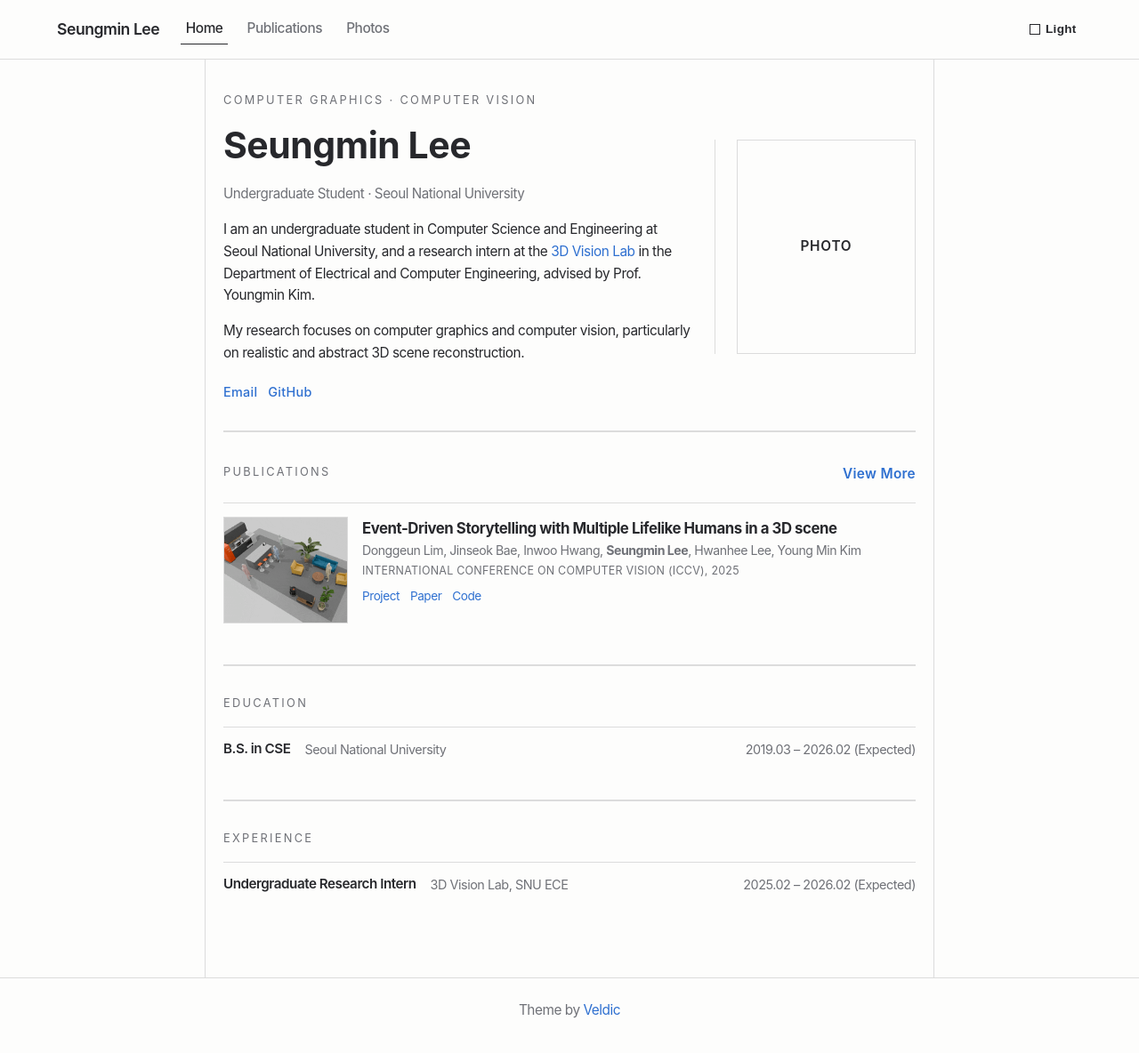
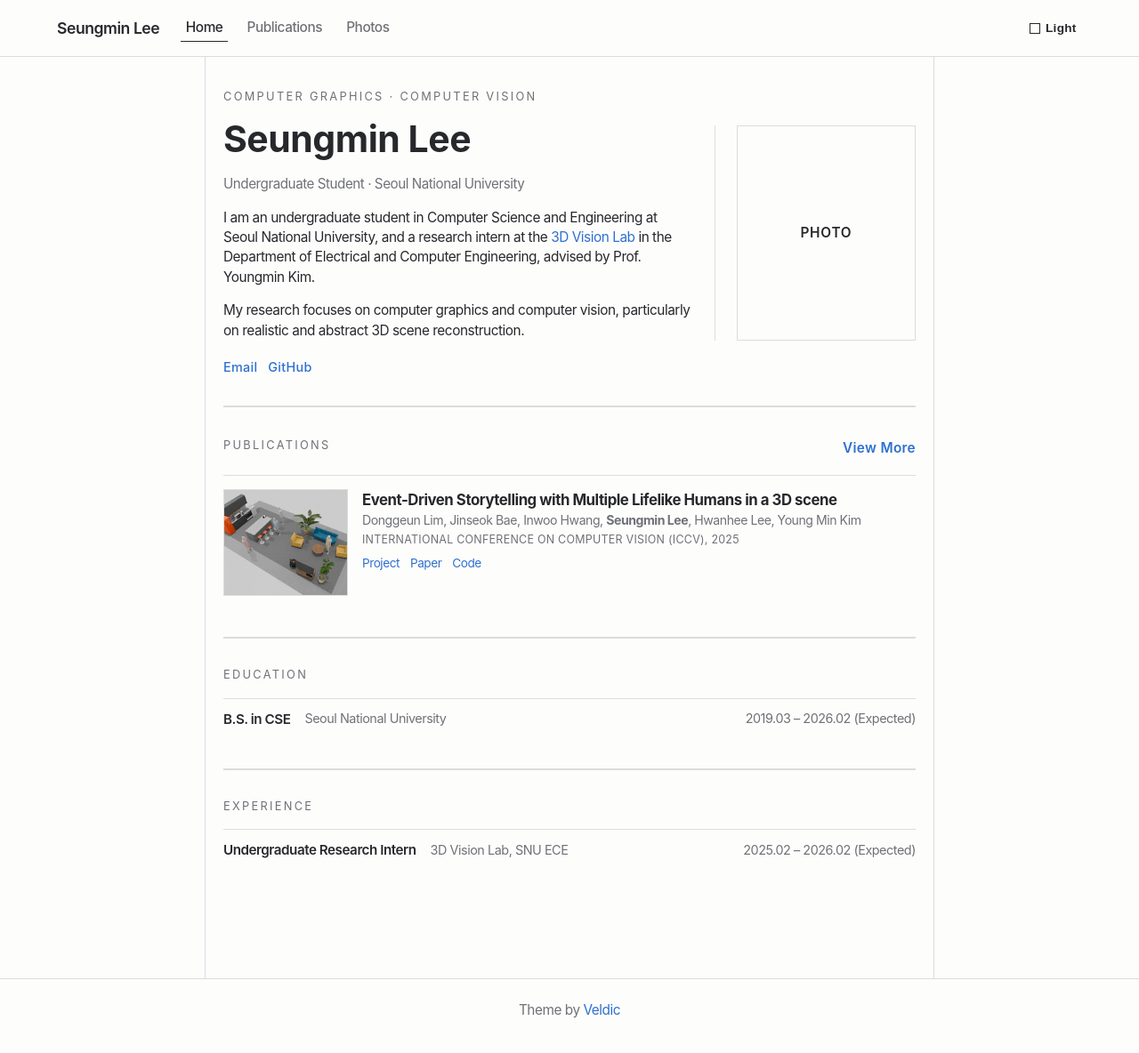
Before and after one commit to veldic/veldic.github.io, a Jekyll site: the page built from index.md, in a window 1280 px wide and 1187 px high. Shown: the top 1184 px of the window at 89% size. Built offline with Jekyll 4.4.1, drawn with Linux system fonts in a browser that asks for light colours; some web fonts are replaced.

Commit message:
Change line height

```diff
--- a/_sass/base.scss
+++ b/_sass/base.scss
@@ -29,7 +29,7 @@ body {
   font-family: "Binggrae", "Inter", "Segoe UI", -apple-system, BlinkMacSystemFont, Helvetica, Arial, sans-serif;
   letter-spacing: -0.03em;
   font-size: 0.96rem;
-  line-height: 1.6;
+  line-height: 1.45;
   transition: background 0.3s ease, color 0.3s ease;
 }
 
@@ -294,7 +294,7 @@ p {
 .publication-content .authors {
   color: var(--muted);
   font-size: 0.88rem;
-  margin-bottom: 0.05rem;
+  margin-bottom: 0.15rem;
 }
 
 .publication-venue {
```
